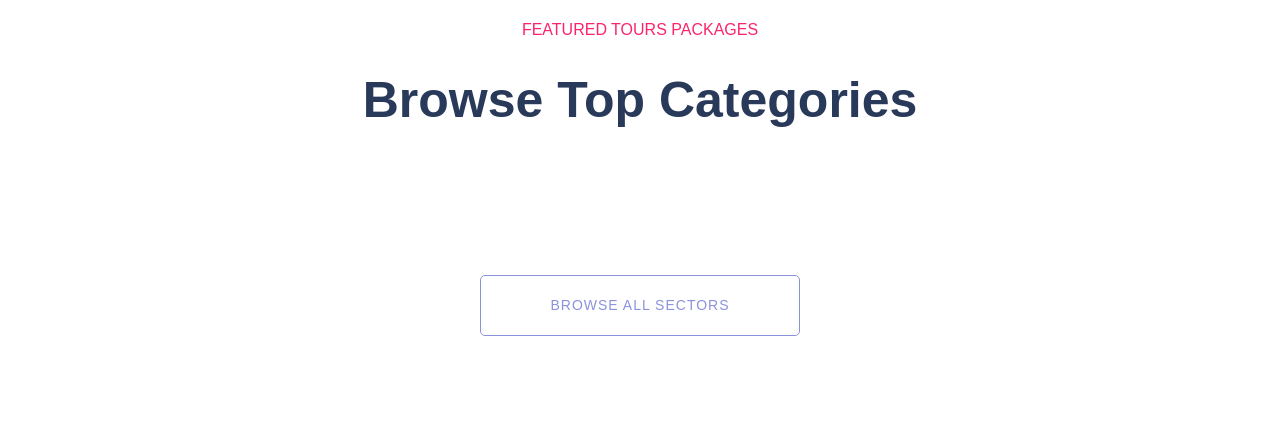
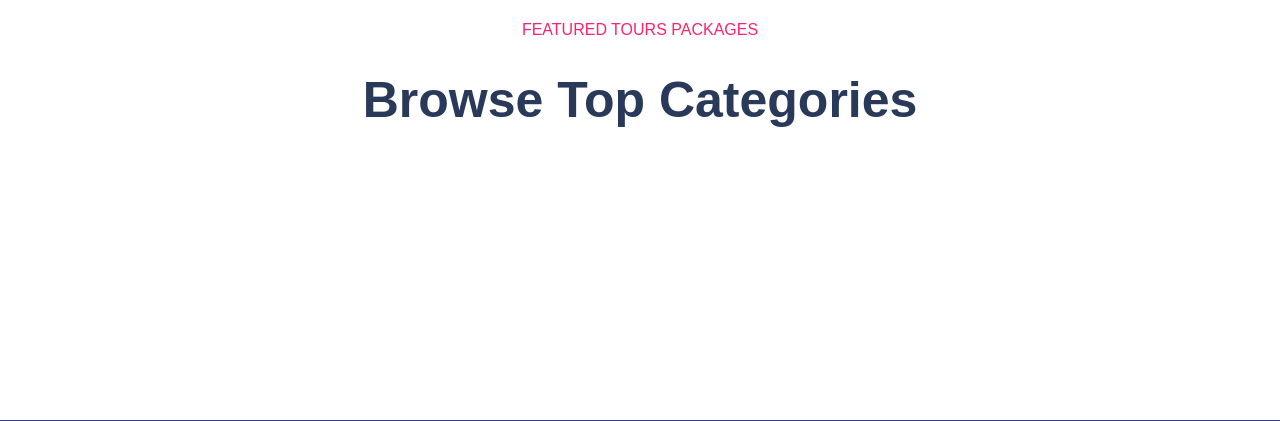
Before and after one commit to joshuazg/aws-live, a Flask app: page / in a window 1280 px wide. Shown: the part 1079-1500 px from the top of the page. Run offline with Flask 3, Linux system fonts and the light colour scheme; data that the repository does not hold is empty; some libraries are stand-ins or nearby versions; some web fonts are replaced; grey boxes are pictures that could not be loaded.

Commit message:
Update index.html

```diff
--- a/templates/index.html
+++ b/templates/index.html
@@ -165,15 +165,6 @@
                         </div>
                     </div>
                     {% endfor %}
-                </div>
-                <!-- More Btn -->
-                <!-- Section Button -->
-                <div class="row">
-                    <div class="col-lg-12">
-                        <div class="browse-btn2 text-center mt-50">
-                            <a href="job_listing.html" class="border-btn2">Browse All Sectors</a>
-                        </div>
-                    </div>
                 </div>
             </div>
         </div>
```
